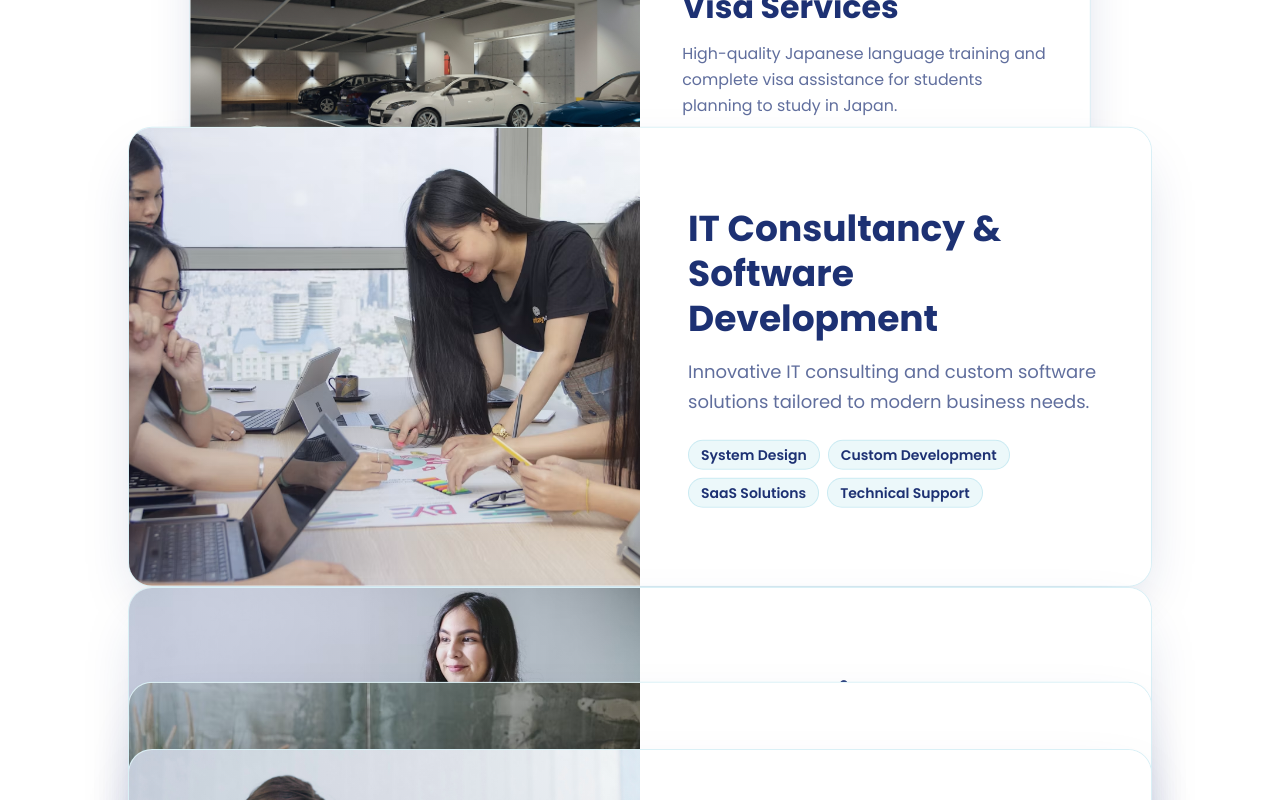
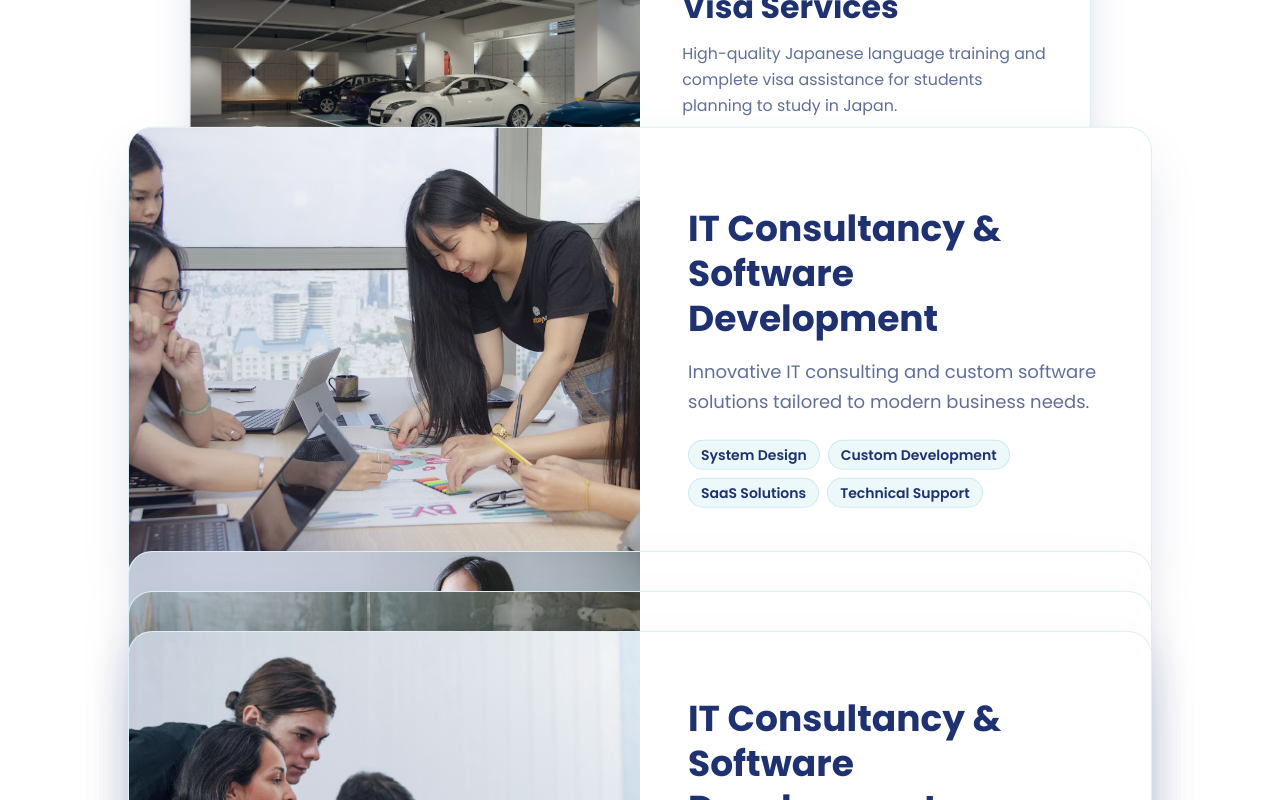
Before and after one commit to itismeniraj/reachnovadevelopment, a Next.js app: page / in a window 1280 px wide. Shown: the part 2460-3260 px from the top of the page. Built offline with nearby package versions, Linux system fonts and the light colour scheme.

Commit message:
test fixes on stackable card

```diff
--- a/src/app/components/client/services/ServicesSection.tsx
+++ b/src/app/components/client/services/ServicesSection.tsx
@@ -1,12 +1,20 @@
 "use client";
 
-import { useRef } from "react";
+import { useEffect, useRef, useState } from "react";
 import { useScroll } from "framer-motion";
 import { ServiceCard } from "../../ui/ServiceCard";
 import FadeUp from "../../animations/FadeUp";
 
 export default function ServicesSection({ services }: any) {
   const containerRef = useRef<HTMLDivElement>(null);
+  const [isMobile, setIsMobile] = useState(false);
+
+  useEffect(() => {
+    const handleResize = () => setIsMobile(window.innerWidth < 768);
+    handleResize();
+    window.addEventListener("resize", handleResize);
+    return () => window.removeEventListener("resize", handleResize);
+  }, []);
 
   const { scrollYProgress } = useScroll({
     target: containerRef,
@@ -69,26 +77,31 @@ export default function ServicesSection({ services }: any) {
       {/* SCROLL AREA */}
       <div
         ref={containerRef}
-        className="relative h-[260vh] max-w-5xl mx-auto"
+        className="relative h-[140vh] sm:h-[180vh] md:h-[260vh] w-full max-w-5xl mx-auto"
       >
-        <div className="sticky top-[110px] flex flex-col items-center">
+        {/* Restored clean flex container layout for stacking setup */}
+        <div className="sticky top-[80px] md:top-[110px] w-full flex flex-col items-center">
           {services.items.map((item: any, index: number) => (
-            <ServiceCard
+            <div
               key={item.id}
-              item={item}
-              index={index}
-              totalServiceCards={services.items.length}
-              progress={scrollYProgress}
-            />
+              className="w-full"
+              style={{
+                zIndex: index,
+              }}
+            >
+              <ServiceCard
+                item={item}
+                index={index}
+                totalServiceCards={services.items.length}
+                progress={scrollYProgress}
+              />
+            </div>
           ))}
         </div>
       </div>
     </section>
   );
 }
-
-
-
 
 // "use client";
 
--- a/src/app/components/ui/ServiceCard.tsx
+++ b/src/app/components/ui/ServiceCard.tsx
@@ -19,18 +19,35 @@ export const ServiceCard: React.FC<ServiceCardProps> = ({
   progress,
 }) => {
   const [mounted, setMounted] = useState(false);
+  const [isMobile, setIsMobile] = useState(false);
 
   useEffect(() => {
     setMounted(true);
   }, []);
 
+  useEffect(() => {
+    const handleResize = () => setIsMobile(window.innerWidth < 768);
+    handleResize();
+    window.addEventListener("resize", handleResize);
+    return () => window.removeEventListener("resize", handleResize);
+  }, []);
+
   const startRange = index / totalServiceCards;
   const endRange = (index + 1) / totalServiceCards;
+
+  // for mobile
+  const startingYPosition = isMobile ? 300 : 600;
 
   const y = useTransform(
     progress,
     [0, startRange, Math.min(1, endRange)],
-    [800, 600, 0]
+    [startingYPosition, startingYPosition, 0],
+  );
+
+  const mobileOpacity = useTransform(
+    progress,
+    [Math.max(0, startRange - 0.05), Math.min(1, startRange + 0.02), 1],
+    [0, 1, 1],
   );
 
   const finalScale = 1 - (totalServiceCards - 1 - index) * 0.03;
@@ -38,13 +55,13 @@ export const ServiceCard: React.FC<ServiceCardProps> = ({
   const scale = useTransform(
     progress,
     [endRange, endRange + 0.1],
-    [1, finalScale]
+    [1, finalScale],
   );
 
   const brightness = useTransform(
     progress,
     [endRange, endRange + 0.1],
-    ["100%", "75%"]
+    ["100%", "75%"],
   );
 
   if (!mounted) {
@@ -68,6 +85,11 @@ export const ServiceCard: React.FC<ServiceCardProps> = ({
           index === totalServiceCards - 1
             ? "brightness(100%)"
             : `brightness(${brightness})`,
+
+        // The fix: Card 0 is instantly visible; subsequent cards use the smooth scroll fade-in
+        opacity: isMobile ? (index === 0 ? 1 : mobileOpacity) : 1,
+
+        // Keeping your negative margin stacking approach untouched
         marginTop: index === 0 ? 0 : "-420px",
         paddingTop: 0,
 
@@ -148,12 +170,6 @@ export const ServiceCard: React.FC<ServiceCardProps> = ({
     </motion.div>
   );
 };
-
-
-
-
-
-
 
 // "use client";
 
@@ -269,18 +285,7 @@ export const ServiceCard: React.FC<ServiceCardProps> = ({
 //   );
 // };
 
-
-
-
-
-
-
-
-
-
-
 // yo lai na hataune
-
 
 // import { ServiceItem } from "../../types/site";
 // import { motion, MotionValue, useTransform } from "framer-motion";
@@ -368,20 +373,6 @@ export const ServiceCard: React.FC<ServiceCardProps> = ({
 //   );
 // };
 
-
-
-
-
-
-
-
-
-
-
-
-
-
-
 // import { ServiceItem } from "../../types/site";
 // import { motion, MotionValue, useTransform } from "framer-motion";
 // import Image from "next/image";
```
